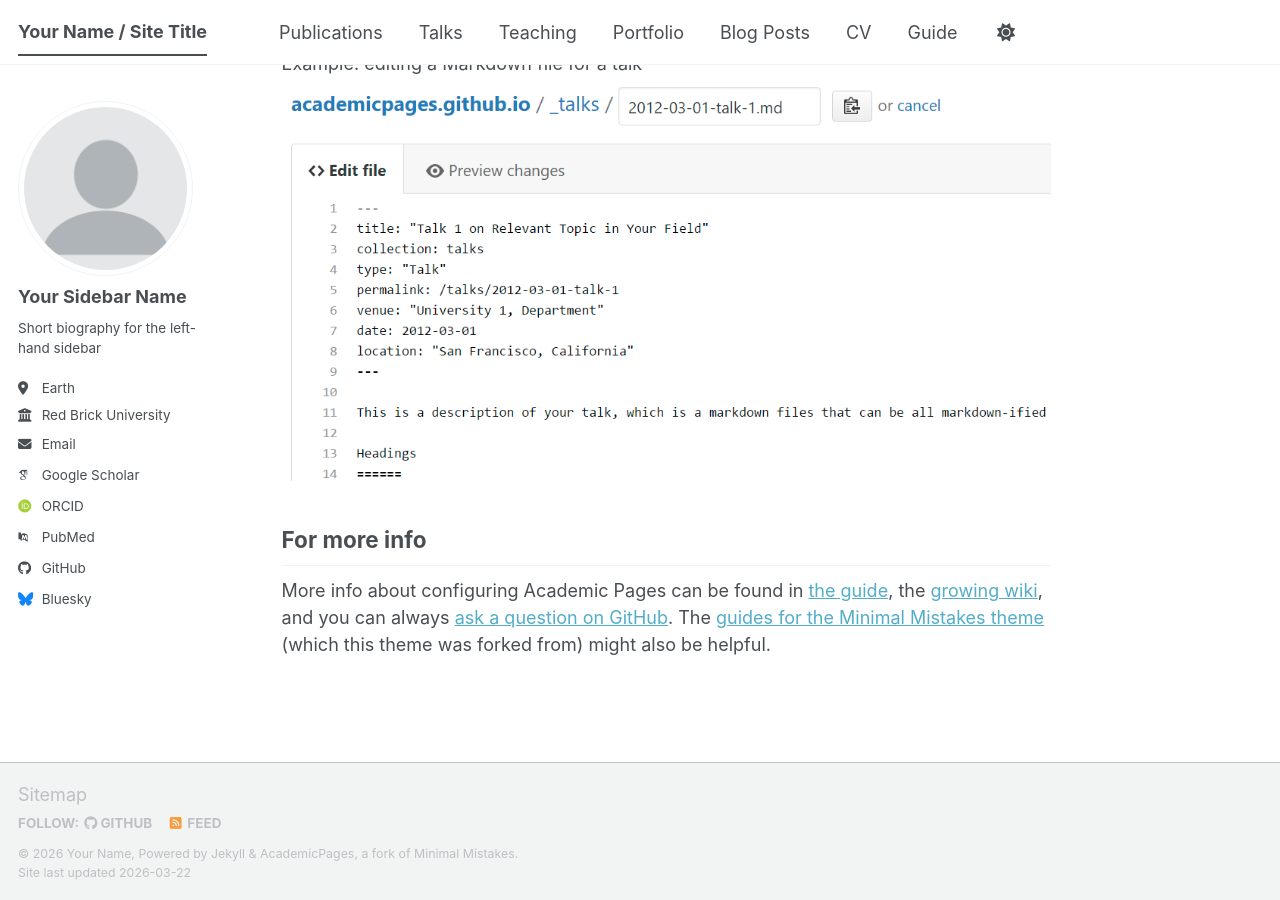
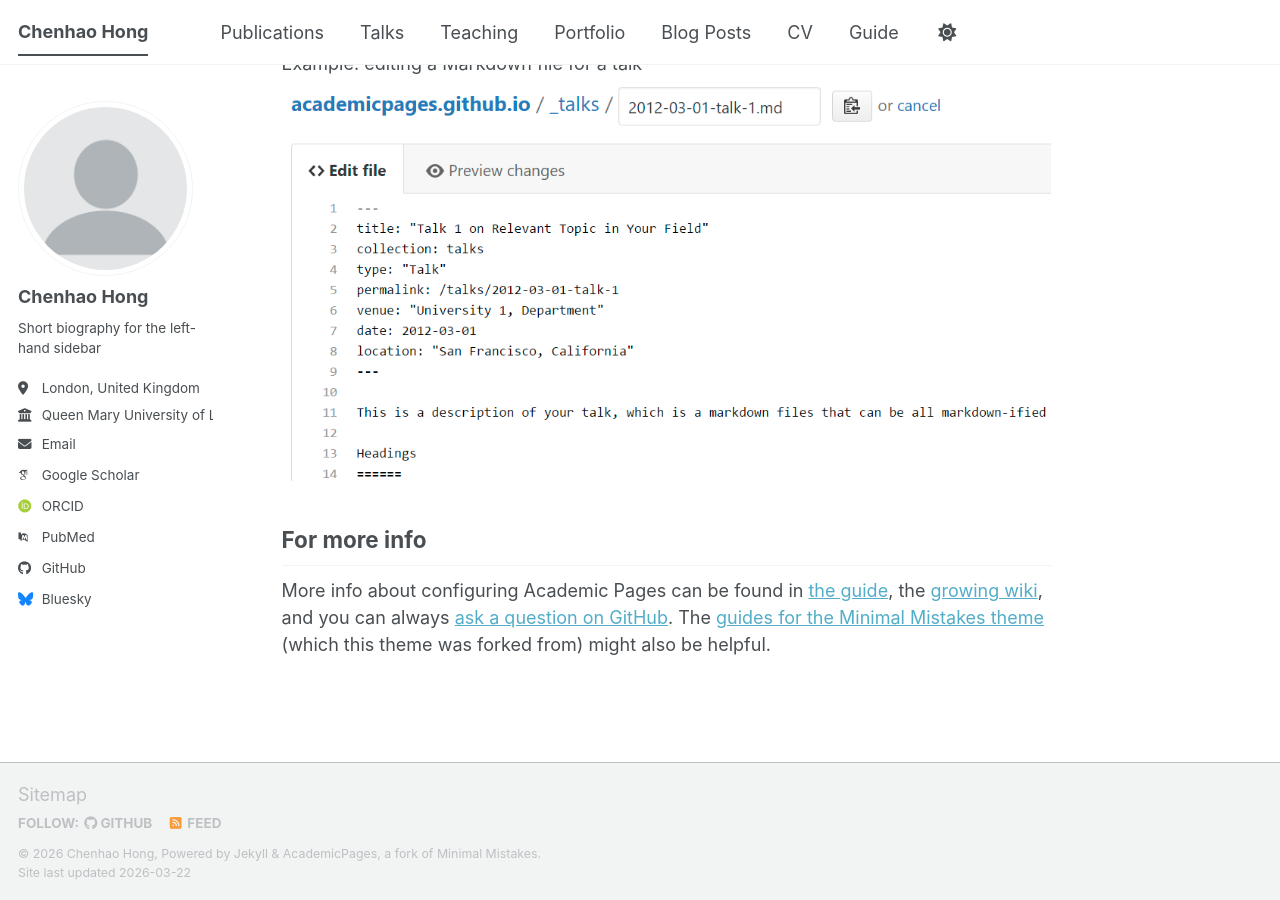
Before and after one commit to chenhao-hong/chenhao-hong.github.io, a Jekyll site: the page built from _pages/about.md, in a window 1280 px wide and 900 px high, scrolled down 2720 px. Built offline with Jekyll 4.4.1, drawn with Linux system fonts in a browser that asks for light colours; some web fonts are replaced; a script bundle is joined from its source files by our own code; library files that are not in the unit come from our copies.

Commit message:
Update _config.yml

```diff
--- a/_config.yml
+++ b/_config.yml
@@ -9,9 +9,9 @@
 # Basic Site Settings
 locale                   : "en-US"
 site_theme               : "default" # The available themes options are "default", "air", "sunrise", "mint", "dirt" and "contrast"
-title                    : "Your Name / Site Title"
+title                    : "Chenhao Hong"
 title_separator          : "-"
-name                     : &name "Your Name"
+name                     : &name "Chenhao Hong"
 description              : &description "Your Name's academic portfolio"   # Update this with a general description of your site, this is the default if not overridden by a page
 url                      : https://academicpages.github.io # The base hostname & protocol for your site e.g. "https://[your GitHub username].github.io",
                                                            # or if you already have some other page hosted on Github then use "https://[your GitHub username].github.io/[Your Repo Name]"
@@ -24,13 +24,13 @@ repository               : "academicpages/academicpages.github.io"
 author:
   # Biographic information
   avatar           : "profile.png"
-  name             : "Your Sidebar Name"
+  name             : "Chenhao Hong"
   pronouns         : # example: "she/her"
   bio              : "Short biography for the left-hand sidebar"
-  location         : "Earth"
-  employer         : "Red Brick University"
+  location         : "London, United Kingdom"
+  employer         : "Queen Mary University of London"
   uri              : # URL
-  email            : "none@example.org"
+  email            : "c.hong@qmul.ac.uk"
 
   # Academic websites
   academia         : # URL
```
